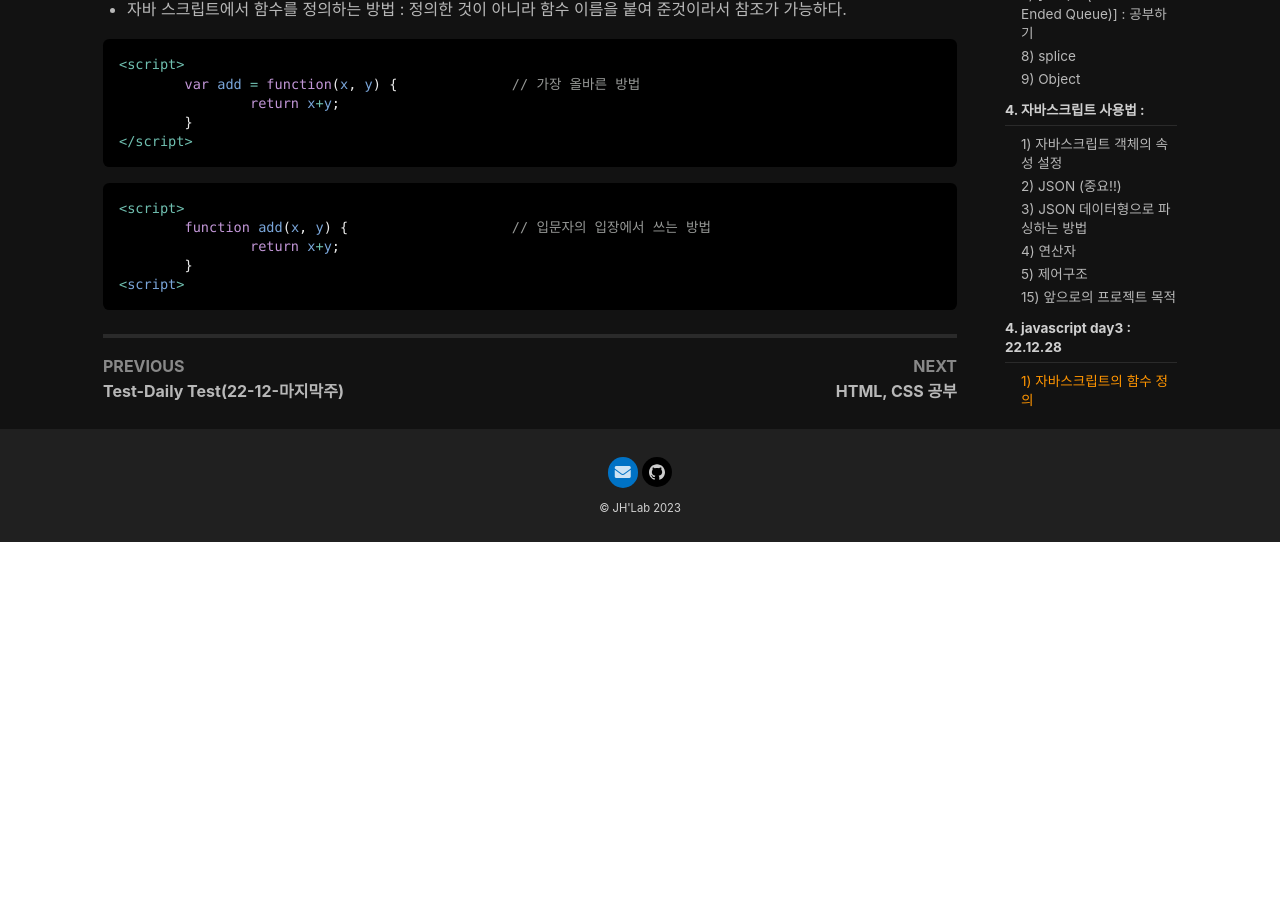
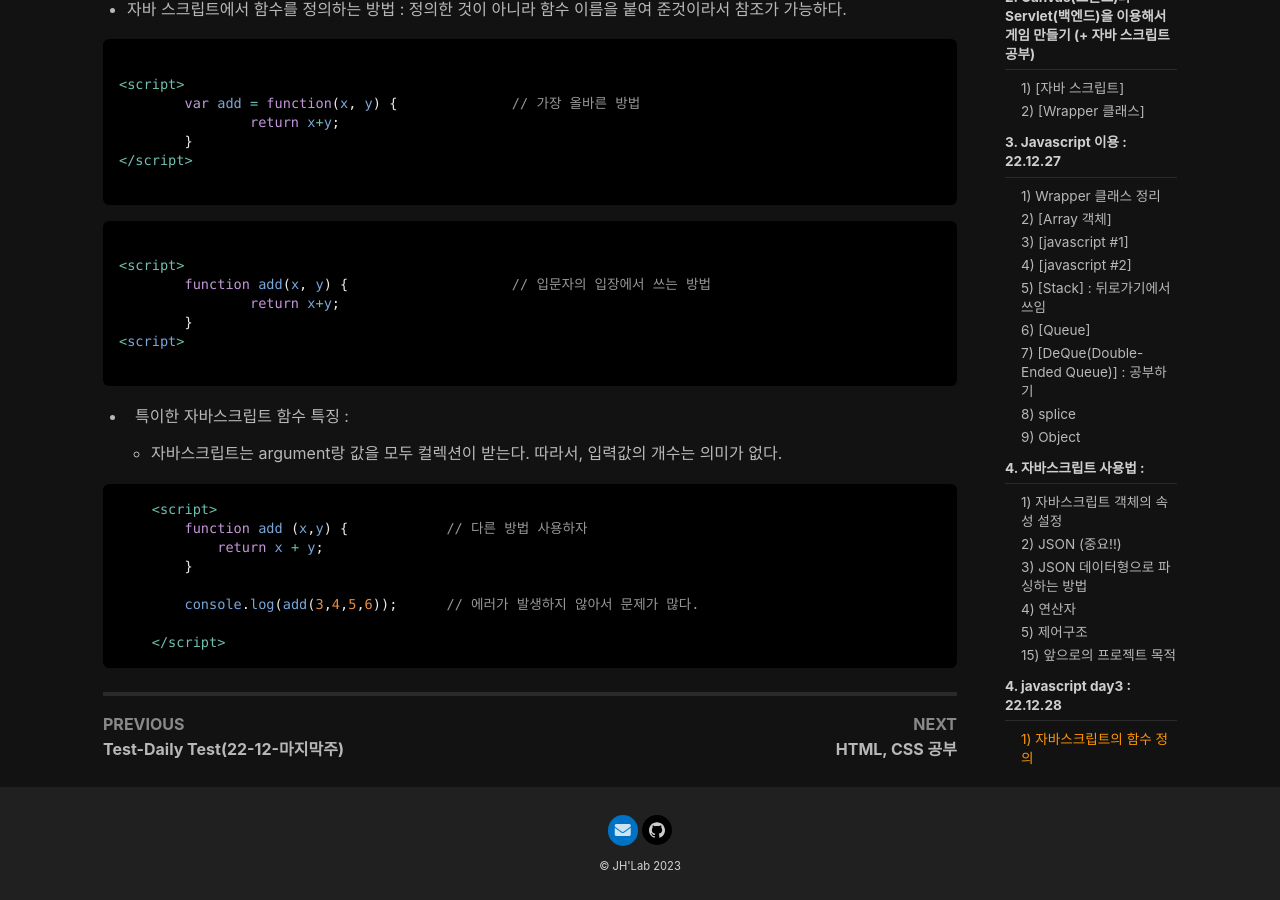
Before and after one commit to wogjs0911/wogjs0911.github.io, a Jekyll site: the page built from _posts/2022-12-26-Week5 Day1 Code.md, in a window 1280 px wide and 900 px high, scrolled down 21214 px. Built offline with Jekyll 4.4.1, drawn with Linux system fonts in a browser that asks for light colours; nearby versions of some CDN libraries; comment, search, counter and statistics services are not loaded; before the commit the page ends 21756 px from its top, so only the background shows below that.

Commit message:
htmlcss study5_error

````diff
--- a/_posts/2022-12-26-Week5 Day1 Code.md
+++ b/_posts/2022-12-26-Week5 Day1 Code.md
@@ -825,17 +825,38 @@
 - 자바 스크립트에서 함수를 정의하는 방법 : 정의한 것이 아니라 함수 이름을 붙여 준것이라서 참조가 가능하다.
 
 ```html
+
 <script>
 	var add = function(x, y) {		// 가장 올바른 방법
 		return x+y;
 	}
 </script>
+
 ```
 
 ```html
+
 <script>
 	function add(x, y) {			// 입문자의 입장에서 쓰는 방법
 		return x+y;
 	}
 <script>
+
 ```
+
+
+
+- 특이한 자바스크립트 함수 특징 :
+
+	- 자바스크립트는 argument랑 값을 모두 컬렉션이 받는다. 따라서, 입력값의 개수는 의미가 없다.
+
+```html
+    <script>
+        function add (x,y) {            // 다른 방법 사용하자
+            return x + y;
+        }
+
+        console.log(add(3,4,5,6));      // 에러가 발생하지 않아서 문제가 많다.
+
+    </script>
+```
````
Also changed, not shown: _posts/2022-12-28-htmlcss.md (+2 -4 lines).
